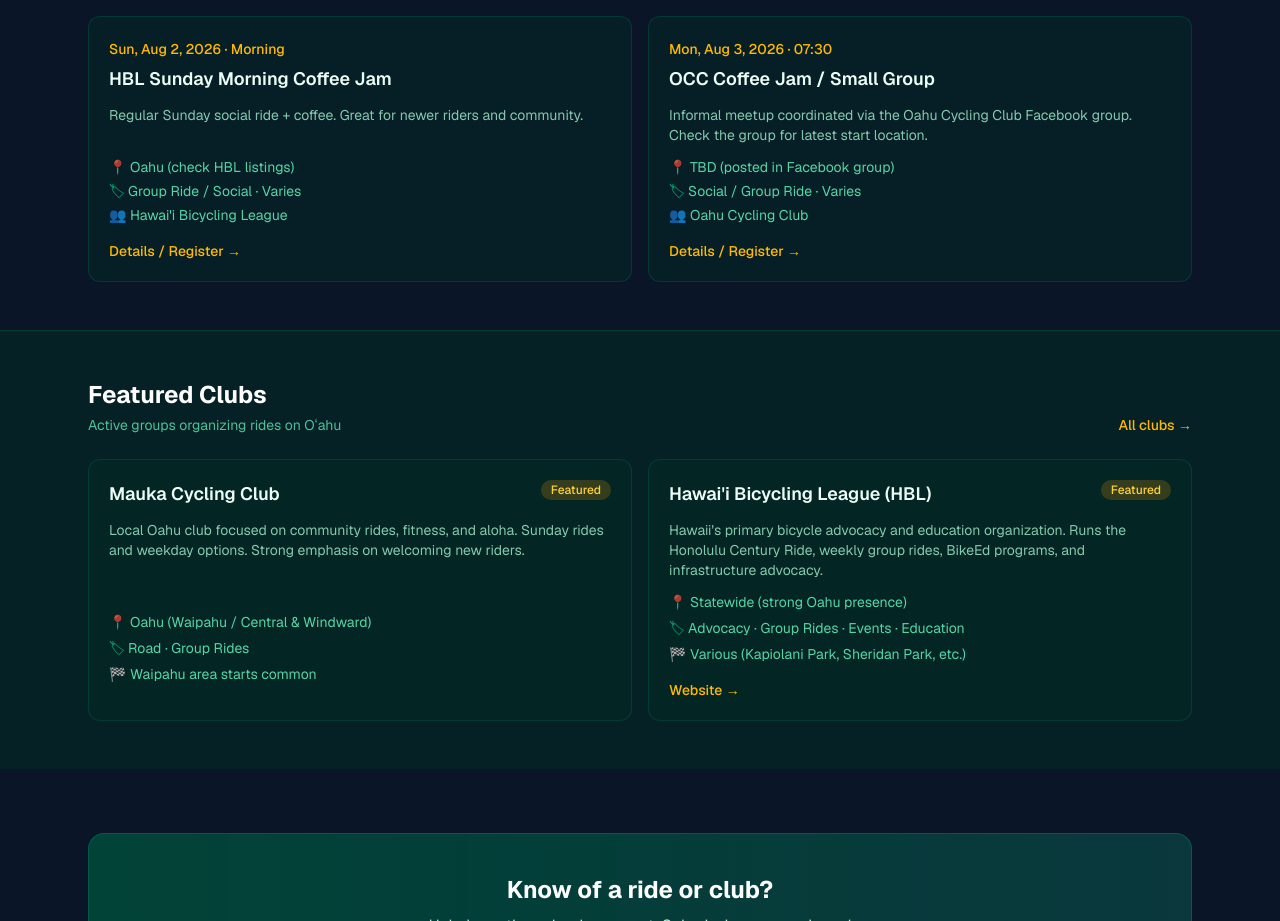
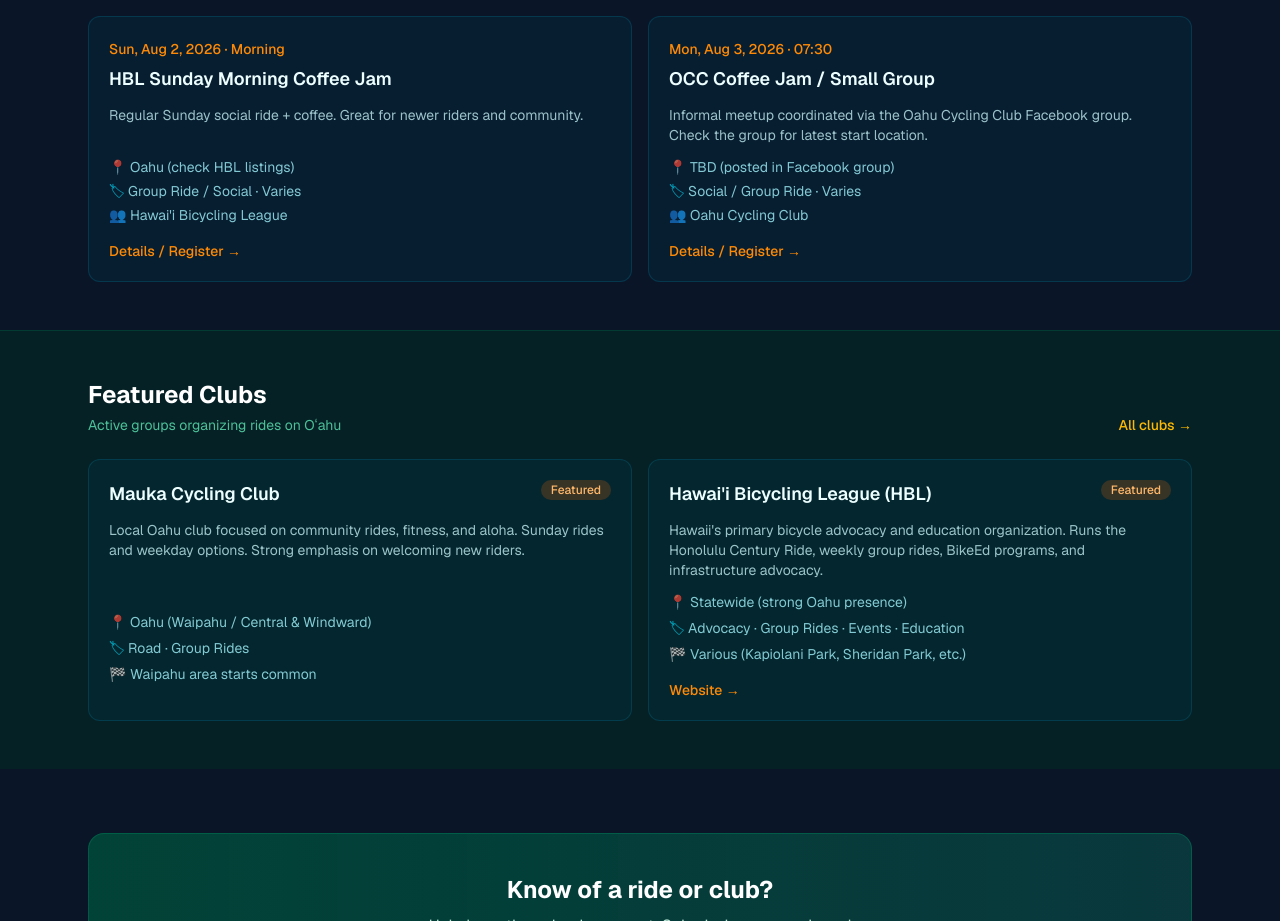
Before and after one commit to androskow/oahu-cycle-hub, a Next.js app: page / in a window 1280 px wide. Shown: the part 838-1759 px from the top of the page. Built offline with nearby package versions, Linux system fonts and the light colour scheme.

Commit message:
Hawaii theme - EventCard, ClubCard, and home page

```diff
--- a/src/components/ClubCard.tsx
+++ b/src/components/ClubCard.tsx
@@ -6,28 +6,28 @@
 
 export default function ClubCard({ club }: Props) {
   return (
-    <article className="flex flex-col rounded-xl border border-emerald-800/40 bg-emerald-950/40 p-5 transition hover:border-emerald-600/60 hover:bg-emerald-900/40">
+    <article className="flex flex-col rounded-xl border border-cyan-800/40 bg-cyan-950/30 p-5 transition hover:border-cyan-500/50 hover:bg-cyan-900/30">
       <div className="mb-3 flex items-start justify-between gap-2">
-        <h3 className="text-lg font-semibold text-emerald-50">{club.name}</h3>
+        <h3 className="text-lg font-semibold text-cyan-50">{club.name}</h3>
         {club.featured && (
-          <span className="rounded-full bg-amber-500/20 px-2.5 py-0.5 text-xs font-medium text-amber-300">
+          <span className="rounded-full bg-orange-500/20 px-2.5 py-0.5 text-xs font-medium text-orange-300">
             Featured
           </span>
         )}
       </div>
 
-      <p className="mb-3 text-sm text-emerald-200/80">{club.description}</p>
+      <p className="mb-3 text-sm text-cyan-100/75">{club.description}</p>
 
-      <div className="mt-auto space-y-1.5 text-sm text-emerald-300/90">
+      <div className="mt-auto space-y-1.5 text-sm text-cyan-200/80">
         <p>
-          <span className="text-emerald-400/70">📍</span> {club.location}
+          <span className="text-cyan-400/70">📍</span> {club.location}
         </p>
         <p>
-          <span className="text-emerald-400/70">🏷</span> {club.type.join(" · ")}
+          <span className="text-cyan-400/70">🏷</span> {club.type.join(" · ")}
         </p>
         {club.meetingPoint && (
           <p>
-            <span className="text-emerald-400/70">🏁</span> {club.meetingPoint}
+            <span className="text-cyan-400/70">🏁</span> {club.meetingPoint}
           </p>
         )}
       </div>
@@ -38,7 +38,7 @@
             href={club.website}
             target="_blank"
             rel="noopener noreferrer"
-            className="font-medium text-amber-400 hover:text-amber-300"
+            className="font-medium text-orange-400 hover:text-orange-300"
           >
             Website →
           </a>
@@ -48,7 +48,7 @@
             href={club.facebook}
             target="_blank"
             rel="noopener noreferrer"
-            className="font-medium text-amber-400 hover:text-amber-300"
+            className="font-medium text-orange-400 hover:text-orange-300"
           >
             Facebook →
           </a>
@@ -58,7 +58,7 @@
             href={club.strava}
             target="_blank"
             rel="noopener noreferrer"
-            className="font-medium text-amber-400 hover:text-amber-300"
+            className="font-medium text-orange-400 hover:text-orange-300"
           >
             Strava →
           </a>
--- a/src/components/EventCard.tsx
+++ b/src/components/EventCard.tsx
@@ -7,38 +7,38 @@
 
 export default function EventCard({ event }: Props) {
   return (
-    <article className="group flex flex-col rounded-xl border border-emerald-800/40 bg-emerald-950/40 p-5 transition hover:border-emerald-600/60 hover:bg-emerald-900/40">
+    <article className="group flex flex-col rounded-xl border border-cyan-800/40 bg-cyan-950/30 p-5 transition hover:border-cyan-500/50 hover:bg-cyan-900/30">
       <div className="mb-3 flex flex-wrap items-start justify-between gap-2">
         <div>
-          <time className="text-sm font-medium text-amber-400">
+          <time className="text-sm font-medium text-orange-400">
             {formatDate(event.date)}
             {event.startTime && ` · ${event.startTime}`}
           </time>
-          <h3 className="mt-1 text-lg font-semibold text-emerald-50 group-hover:text-white">
+          <h3 className="mt-1 text-lg font-semibold text-cyan-50 group-hover:text-white">
             {event.title}
           </h3>
         </div>
         {event.featured && (
-          <span className="rounded-full bg-amber-500/20 px-2.5 py-0.5 text-xs font-medium text-amber-300">
+          <span className="rounded-full bg-orange-500/20 px-2.5 py-0.5 text-xs font-medium text-orange-300">
             Featured
           </span>
         )}
       </div>
 
-      <p className="mb-3 text-sm text-emerald-200/80 line-clamp-2">
+      <p className="mb-3 text-sm text-cyan-100/75 line-clamp-2">
         {event.description}
       </p>
 
-      <div className="mt-auto space-y-1 text-sm text-emerald-300/90">
+      <div className="mt-auto space-y-1 text-sm text-cyan-200/80">
         <p>
-          <span className="text-emerald-400/70">📍</span> {event.location}
+          <span className="text-cyan-400/70">📍</span> {event.location}
         </p>
         <p>
-          <span className="text-emerald-400/70">🏷</span> {event.type}
+          <span className="text-cyan-400/70">🏷</span> {event.type}
           {event.distance && ` · ${event.distance}`}
         </p>
         <p>
-          <span className="text-emerald-400/70">👥</span> {event.club}
+          <span className="text-cyan-400/70">👥</span> {event.club}
         </p>
       </div>
 
@@ -47,7 +47,7 @@
           href={event.link}
           target="_blank"
           rel="noopener noreferrer"
-          className="mt-4 inline-flex text-sm font-medium text-amber-400 hover:text-amber-300"
+          className="mt-4 inline-flex text-sm font-medium text-orange-400 hover:text-orange-300"
         >
           Details / Register →
         </a>
```
